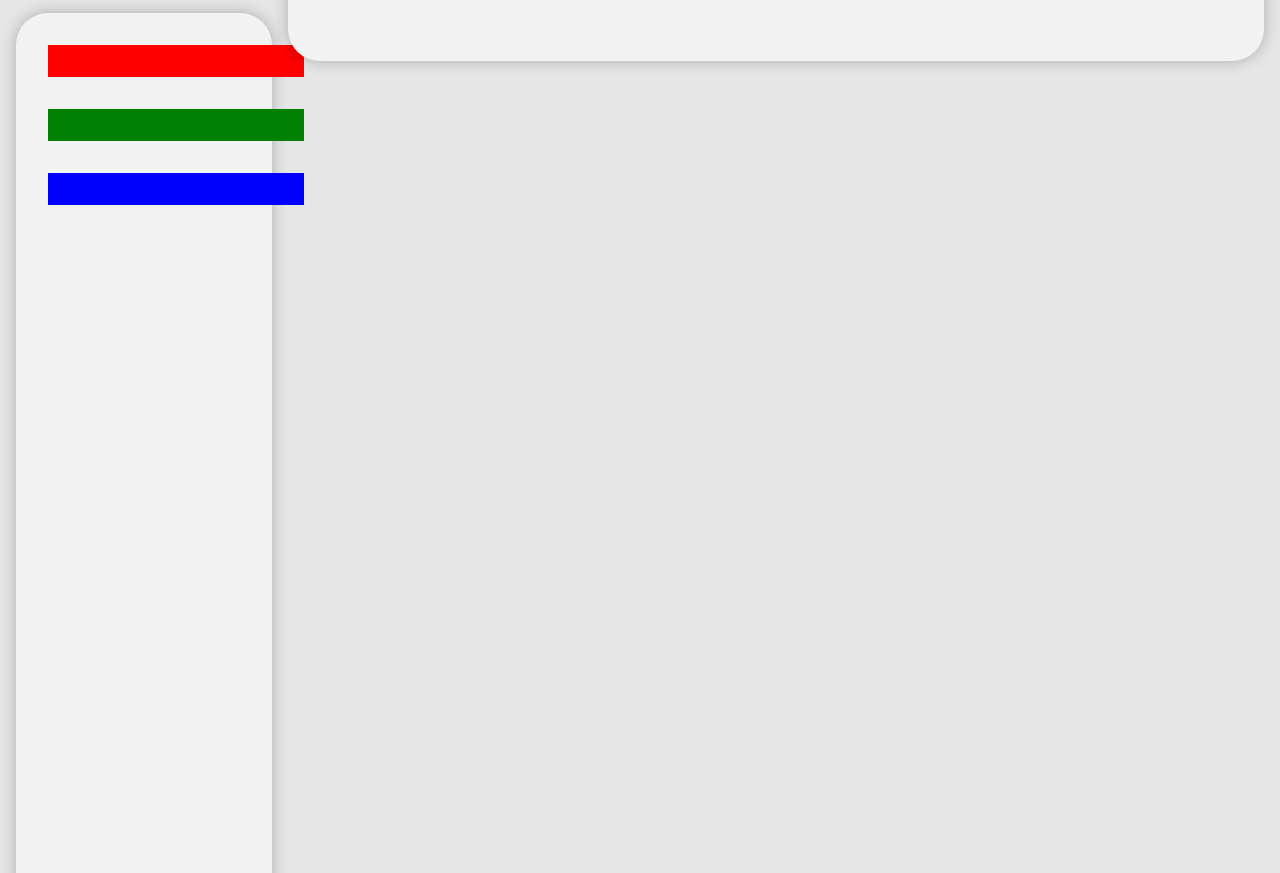
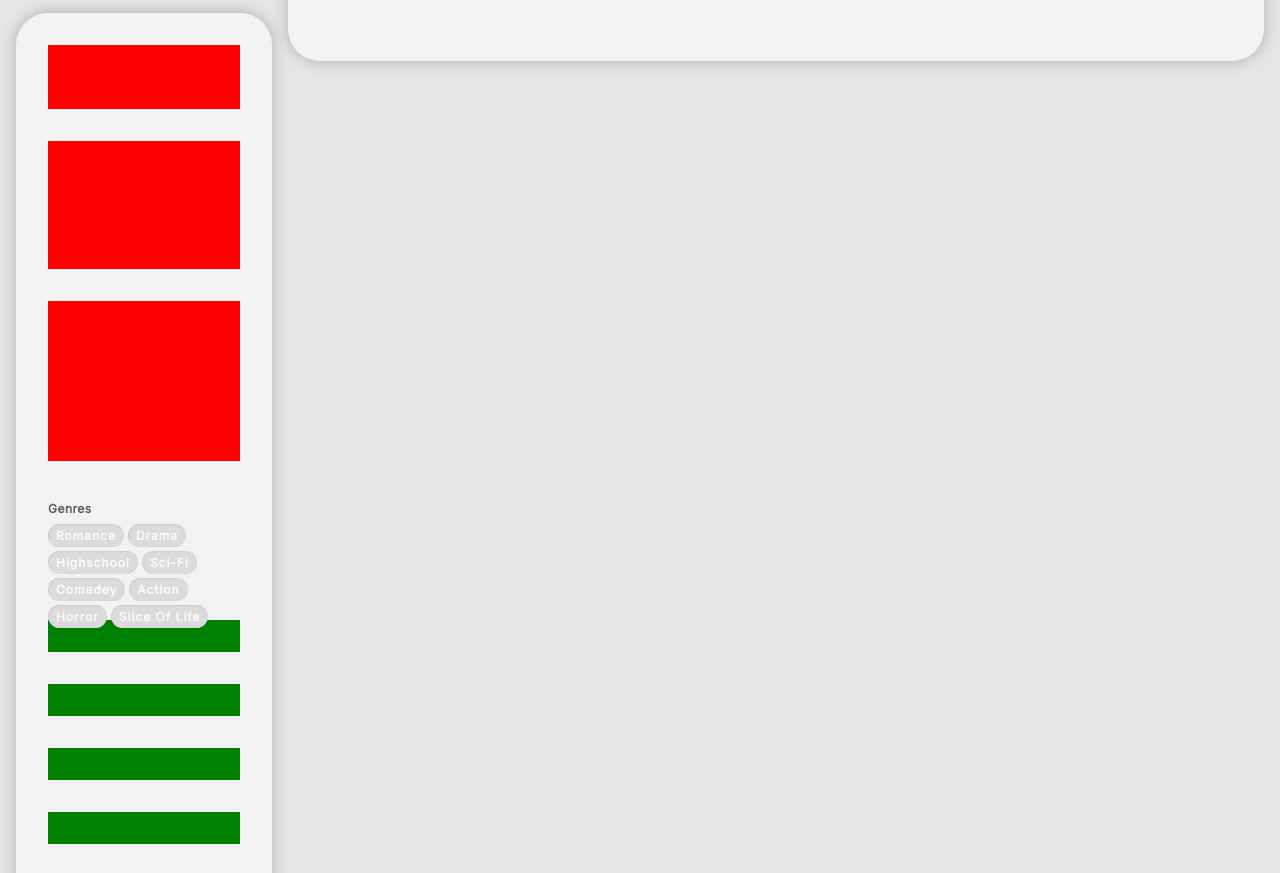
Before and after one commit to FreezeFyre/Anime-Database-Project, a plain HTML site: page AnimeList.Backend./Site/index.html in a window 1280 px wide. Shown: the part 211-1084 px from the top of the page. Drawn offline with Linux system fonts and the light colour scheme.

Commit message:
started adding filters

```diff
--- a/AnimeList.Backend./Site/index.html
+++ b/AnimeList.Backend./Site/index.html
@@ -4,18 +4,95 @@
         <meta charset="UTF-8">
         <meta name="viewport" content="width=device-width, initial-scale=1.0">
         <title>Anico</title>
+        <link href='https://fonts.googleapis.com/css?family=Inter' rel='stylesheet'>
         <link rel="stylesheet" href="styles.css">
     </head>
     <body>
         <div class="container">
             <div class="left_column">
-                <div class="branding">
-                    <h1>Anico</h1>
-                </div>
+                <div class="branding"></div>
                 <div class="filters">
-                    <div class="filter_toggle"></div>
-                    <div class="slider"></div>
-                    <div class="library"></div>
+                    <div class="format_filters">
+                        <div class="filter_toggle"></div>
+                        <div class="filter_toggle"></div>
+                    </div>
+                    <div class="service_filters">
+                        <div class="filter_toggle"></div>
+                        <div class="filter_toggle"></div>
+                        <div class="filter_toggle"></div>
+                        <div class="filter_toggle"></div>
+                    </div>
+                    <div class="status_filters">
+                        <div class="filter_toggle"></div>
+                        <div class="filter_toggle"></div>
+                        <div class="filter_toggle"></div>
+                        <div class="filter_toggle"></div>
+                        <div class="filter_toggle"></div>
+                    </div>
+                    <div class="genre_filters">
+                        <div class="filter_title">
+                            <h5>genres</h5>
+                        </div>
+                        <div class="library">
+                            <div class="genre_tag">
+                                <h6>romance</h6>
+                            </div>
+                            <div class="genre_tag">
+                                <h6>drama</h6>
+                            </div>
+                            <div class="genre_tag">
+                                <h6>highschool</h6>
+                            </div>
+                            <div class="genre_tag">
+                                <h6>sci-fi</h6>
+                            </div>
+                            <div class="genre_tag">
+                                <h6>comedey</h6>
+                            </div>
+                            <div class="genre_tag">
+                                <h6>action</h6>
+                            </div>
+                            <div class="genre_tag">
+                                <h6>horror</h6>
+                            </div>
+                            <div class="genre_tag">
+                                <h6>slice of life</h6>
+                            </div>
+                        </div>
+                    </div>
+                    <div class="fan_service_filter">
+                        <div class="slider"></div>
+                    </div>
+                    <div class="season_count_filter">
+                        <div class="slider"></div>
+                    </div>
+                    <div class="episode_count_filter">
+                        <div class="slider"></div>
+                    </div>
+                    <div class="avg_episode_length_filter">
+                        <div class="slider"></div>
+                    </div>
+                    <div class="film_length_filter">
+                        <div class="slider"></div>
+                    </div>
+                    <div class="dub_language_filters">
+                        <div class="filter_toggle"></div>
+                        <div class="filter_toggle"></div>
+                        <div class="filter_toggle"></div>
+                        <div class="filter_toggle"></div>
+                    </div>
+                    <div class="sub_language_filters">
+                        <div class="filter_toggle"></div>
+                        <div class="filter_toggle"></div>
+                        <div class="filter_toggle"></div>
+                        <div class="filter_toggle"></div>
+                    </div>
+                    <div class="other_media_filters">
+                        <div class="filter_toggle"></div>
+                        <div class="filter_toggle"></div>
+                        <div class="filter_toggle"></div>
+                        <div class="filter_toggle"></div>
+                    </div>
                 </div>
             </div>
             <div class="main_column">
--- a/AnimeList.Backend./Site/styles.css
+++ b/AnimeList.Backend./Site/styles.css
@@ -1,11 +1,19 @@
 :root {
     --background-color: #E6E6E6;
     --card-background: #F2F2F2;
+    --accent-color: #FFC3F3;
+    --inset-color: #DCDADA;
+    --filter-text-color: #5F5F5F;
+    --filter-text-sub-color: var(--accent-color);
     --card-spacing: 16px;
     --card-margins: 16px;
     --card-radius: 32px;
     --card-shadow: 0px 0px 16px rgba(0, 0, 0, .25);
     --filter-margins: 32px;
+}
+
+* {
+    box-sizing: border-box;
 }
 
 body {
@@ -55,10 +63,14 @@ body {
 .filters {
     background-color: var(--card-background);
     width: 100%;
-    height: 1050px;
     border-radius: var(--card-radius);
     box-shadow: var(--card-shadow);
     margin-top: var(--card-margins);
+    padding: 32px;
+    display: flex;
+    flex-direction: column;
+    justify-content: center;
+    gap: 32px;
 }
 
 
@@ -68,7 +80,7 @@ body {
     flex-direction: column;
     align-items: flex-start;
     width: 100%;
-    z-index: 2;
+    z-index: 1;
     gap: var(--card-spacing);
 }
 
@@ -90,7 +102,6 @@ body {
     background-color: red;
     width: 100%;
     height: 32px;
-    margin: var(--filter-margins);
 }
 
 
@@ -99,14 +110,66 @@ body {
     background-color: green;
     width: 100%;
     height: 32px;
-    margin: var(--filter-margins);
 }
 
 
 
 .library {
-    background-color: blue;
     width: 100%;
-    height: 32px;
-    margin: var(--filter-margins);
+    height: 64px;
+    display: flex;
+    height: 64px;
+    align-items: flex-start;
+    align-content: flex-start;
+    gap: 4px;
+    flex-wrap: wrap;
 }
+
+h6 {
+    color: var(--Genres-Text, #FBFBFB);
+    text-align: center;
+    font-family: Inter;
+    font-size: 12px;
+    font-style: normal;
+    font-weight: 600;
+    line-height: normal;
+    margin: 0;
+    letter-spacing: 1px;
+    text-transform: capitalize;
+    height: fit-content;
+}
+
+.genre_tag {
+    background-color: var(--inset-color);
+    width: fit-content;
+    display: flex;
+    height: fit-content;
+    padding: 4px 8px;
+    justify-content: center;
+    align-items: flex-end;
+    gap: 10px;
+    z-index: 2;
+    border-radius: 32px;
+    background: var(--Notch-Color, #DCDADA);
+    box-shadow: 0.5px 0.5px 2px 0px rgba(0, 0, 0, 0.10) inset;
+}
+
+.filter_title {
+    width: 100%;
+    height: fit-content;
+    margin:8px 0 8px 0;
+}
+
+h5 {
+    color: var(--filter-text-color);
+    leading-trim: both;
+    text-edge: cap;
+    font-family: Inter;
+    font-size: 12px;
+    font-style: normal;
+    font-weight: 600;
+    margin: 0;
+    line-height: normal;
+    letter-spacing: 0.5px;
+    text-transform: capitalize;
+}
```
